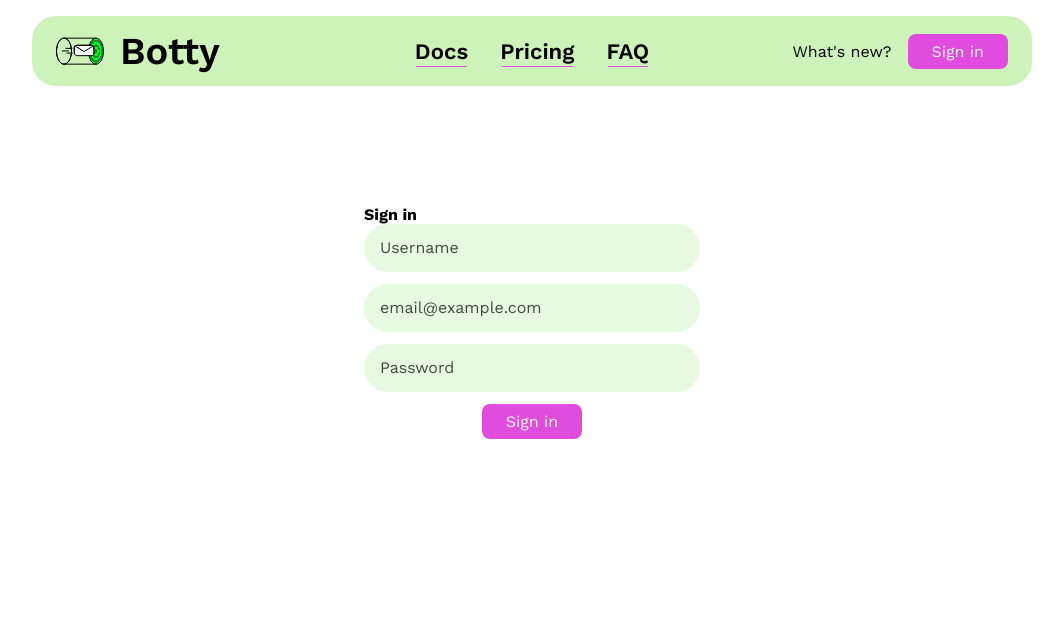
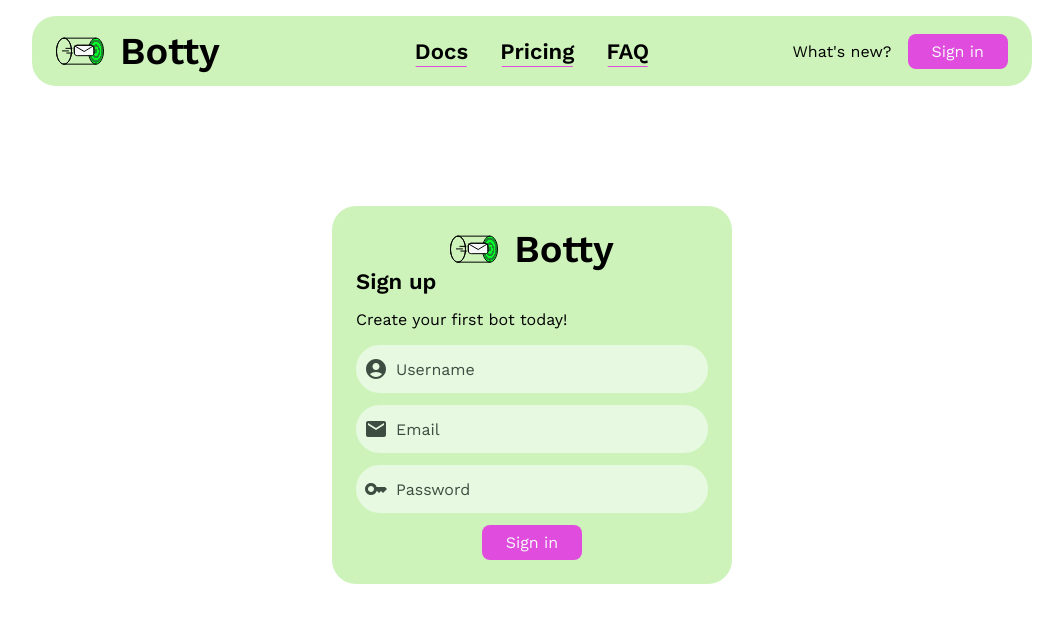
Before and after one commit to MichaelRayven/TelegramNewsletterFrontend, a React (Vite) app: page /signup in a window 1280 px wide. Shown: the top 622 px of the page, without its empty margins (108-1171 px from the left). Built offline with nearby package versions, Linux system fonts and the light colour scheme.

Commit message:
Unified auth form styles, added register page code

```diff
--- a/src/pages/Login/Login.scss
+++ b/src/pages/Login/Login.scss
@@ -1,40 +1,2 @@
 @use "../../styles/util" as u;
 @use "../../styles/globals" as g;
-
-.signin {
-  width: min(u.rem(400), 100% - u.rem(32));
-  margin-inline: auto;
-  margin-block: u.rem(120);
-
-  &__heading {
-    @include g.h5;
-  }
-
-  &__form {
-    display: flex;
-    flex-direction: column;
-    gap: u.rem(12);
-  }
-
-  &__button {
-    align-self: center;
-  }
-
-  &__options {
-    display: flex;
-    align-items: center;
-    justify-content: space-between;
-  }
-
-  &__error {
-    background: rgb(221, 116, 116);
-    color: #fff;
-
-    display: flex;
-    align-items: center;
-    gap: u.rem(8);
-
-    padding: u.rem(8);
-    border-radius: u.rem(8);
-  }
-}
--- a/src/pages/Login/Login.tsx
+++ b/src/pages/Login/Login.tsx
@@ -40,19 +40,18 @@ const LoginPage = () => {
     <>
       <Header></Header>
       <main>
-        <section className="signin">
         <Card
-            className="signin__dialog"
+          className="auth-form"
           heading={<Logo />}
         >
-            <h5 className="signin__heading">Sign in</h5>
-            <p className="signin__cta">Jump back to action with Botty!</p>
-            <form className="signin__form" onSubmit={handleSubmit(onSubmit)}>
+          <h5 className="auth-form__heading">Sign in</h5>
+          <p className="auth-form__cta">Jump back to action with Botty!</p>
+          <form className="auth-form__form" onSubmit={handleSubmit(onSubmit)}>
             <InputField
-                placeholder="Email@example.com"
-                icon={<MdEmail/>}
+              placeholder="Email"
+              icon={<MdEmail />}
               {...register("email", {
-                  required: "Email is required",
+                required: "Email is required.",
                 pattern: {
                   message: "Please include '@' in the email address.",
                   value: /^[\w-\.]+@([\w-]+\.)+[\w-]{2,4}$/
@@ -64,7 +63,7 @@ const LoginPage = () => {
               placeholder="Password"
               icon={<MdKey />}
               {...register("password", {
-                  required: "Password is required",
+                required: "Password is required.",
                 minLength: {
                   value: 8,
                   message: "Password must be at least 8 characters long."
@@ -75,25 +74,24 @@ const LoginPage = () => {
                 }
               })}
             />
-              <div className="signin__options">
+            <div className="auth-form__options">
               <Checkbox>Remember me</Checkbox>
               <a className="link" href="">Forgot your password?</a>
             </div>
-              <button className="signin__button button" type="submit">Sign in</button>
+            <button className="auth-form__submit button" type="submit">Sign in</button>
             <ErrorMessage
               name="email"
               errors={errors}
-                render={({message}) => <p className="signin__error"><MdError className="icon" />{message}</p>}
+              render={({ message }) => <p className="auth-form__error"><MdError className="icon" />{message}</p>}
             />
-              { !errors.email &&
+            {!errors.email &&
               <ErrorMessage
                 name="password"
                 errors={errors}
-                render={({message}) => <p className="signin__error"><MdError className="icon" />{message}</p>}
+                render={({ message }) => <p className="auth-form__error"><MdError className="icon" />{message}</p>}
               />}
           </form>
         </Card>
-        </section>
       </main>
     </>
   )
--- a/src/pages/Register/Register.scss
+++ b/src/pages/Register/Register.scss
@@ -0,0 +1,2 @@
+@use "../../styles/util" as u;
+@use "../../styles/globals" as g;
--- a/src/pages/Register/Register.tsx
+++ b/src/pages/Register/Register.tsx
@@ -1,6 +1,11 @@
 import Header from "@/components/Header";
 import InputField from "@/components/InputField";
 import { SubmitHandler, useForm } from "react-hook-form"
+import "./Register.scss"
+import Card from "@/components/Card";
+import Logo from "@/components/Logo";
+import { MdAccountCircle, MdEmail, MdError, MdKey } from "react-icons/md";
+import { ErrorMessage } from "@hookform/error-message";
 
 type Inputs = {
   username: string,
@@ -8,32 +13,88 @@ type Inputs = {
   password: string,
 };
 
+const RegisterPage = () => {
+  const { register, handleSubmit, formState: { errors } } = useForm<Inputs>()
+  const onSubmit: SubmitHandler<Inputs> = data => {
 
-const RegisterPage = () => {
-  const { register, handleSubmit, watch, formState: {errors} } = useForm<Inputs>()
-  const onSubmit: SubmitHandler<Inputs> = data => console.log(data);
-
-  console.log(watch("username"))
+  }
 
   return (
     <>
-    <Header></Header>
-    <section className="signin">
-      <div className="container">
-        <div className="signin__dialog">
-          <h2>Sign in</h2>
-          <form className="signin__form" onSubmit={handleSubmit(onSubmit)}>
-            <InputField type="text" placeholder="Username" {...register("username", {minLength: 6, maxLength: 12, required: true, pattern: /\w*/})} />
-            <InputField type="email" placeholder="email@example.com" {...register("email", {required: true, pattern: /^[\w-\.]+@([\w-]+\.)+[\w-]{2,4}$/})}/>
-            <InputField type="password" placeholder="Password" {...register("password", {required: true, minLength: 8, pattern: /(?=.*[a-z])(?=.*[A-Z])(?=.*\d)(?=.*[@$!%*?&])[A-Za-z\d@$!%*?&]/})}/>
-            <button className="button signin__button" type="submit">Sign in</button>
+      <Header></Header>
+      <main>
+        <Card
+          className="auth-form"
+          heading={<Logo />}
+        >
+          <h5 className="auth-form__heading">Sign up</h5>
+          <p className="auth-form__cta">Create your first bot today!</p>
+          <form className="auth-form__form" onSubmit={handleSubmit(onSubmit)}>
+            <InputField
+              placeholder="Username"
+              icon={<MdAccountCircle />}
+              {...register("username", {
+                required: "Username is required.",
+                minLength: {
+                  value: 4,
+                  message: "Username must be at least 4 characters long."
+                },
+                maxLength: {
+                  value: 16,
+                  message: "Username can't be longer than 16 characters long."
+                },
+              })}
+            />
+            <InputField
+              placeholder="Email"
+              icon={<MdEmail />}
+              {...register("email", {
+                required: "Email is required.",
+                pattern: {
+                  message: "Please enter a valid email address.",
+                  value: /^[\w-\.]+@([\w-]+\.)+[\w-]{2,4}$/
+                }
+              })}
+            />
+            <InputField
+              type="password"
+              placeholder="Password"
+              icon={<MdKey />}
+              {...register("password", {
+                required: "Password is required.",
+                minLength: {
+                  value: 8,
+                  message: "Password must be at least 8 characters long."
+                },
+                pattern: {
+                  message: "Password must contain at least 1 uppercase letter, 1 numeral, and 1 special character.",
+                  value: /(?=.*[a-z])(?=.*[A-Z])(?=.*\d)(?=.*[@$!%*?&])[A-Za-z\d@$!%*?&]/
+                }
+              })}
+            />
 
-            <p>{errors.password?.type}</p>
+            <button className="auth-form__submit button" type="submit">Sign in</button>
 
+            <ErrorMessage
+              name="username"
+              errors={errors}
+              render={({ message }) => <p className="auth-form__error"><MdError className="icon" />{message}</p>}
+            />
+            {!errors.username &&
+            <ErrorMessage
+              name="email"
+              errors={errors}
+              render={({ message }) => <p className="auth-form__error"><MdError className="icon" />{message}</p>}
+            />}
+            {!errors.email &&
+              <ErrorMessage
+                name="password"
+                errors={errors}
+                render={({ message }) => <p className="auth-form__error"><MdError className="icon" />{message}</p>}
+              />}
           </form>
-        </div>
-      </div>
-    </section>
+        </Card>
+      </main>
     </>
   )
 }
--- /dev/null
+++ b/src/styles/layouts/_auth-form.scss
@@ -0,0 +1,40 @@
+@use "../util" as u;
+@use "../globals" as g;
+
+.auth-form {
+  width: min(u.rem(400), 100% - u.rem(32));
+  margin-inline: auto;
+  margin-block: u.rem(120);
+
+  &__heading {
+    @include g.h5;
+  }
+
+  &__form {
+    display: flex;
+    flex-direction: column;
+    gap: u.rem(12);
+  }
+
+  &__submit {
+    align-self: center;
+  }
+
+  &__options {
+    display: flex;
+    align-items: center;
+    justify-content: space-between;
+  }
+
+  &__error {
+    background: rgb(221, 116, 116);
+    color: #fff;
+
+    display: flex;
+    align-items: center;
+    gap: u.rem(8);
+
+    padding: u.rem(8);
+    border-radius: u.rem(8);
+  }
+}
--- a/src/styles/layouts/_index.scss
+++ b/src/styles/layouts/_index.scss
@@ -1 +1,2 @@
-@use "container"
+@use "container";
+@use "auth-form";
```
Lines whose indentation alone changed are shown as unchanged.
